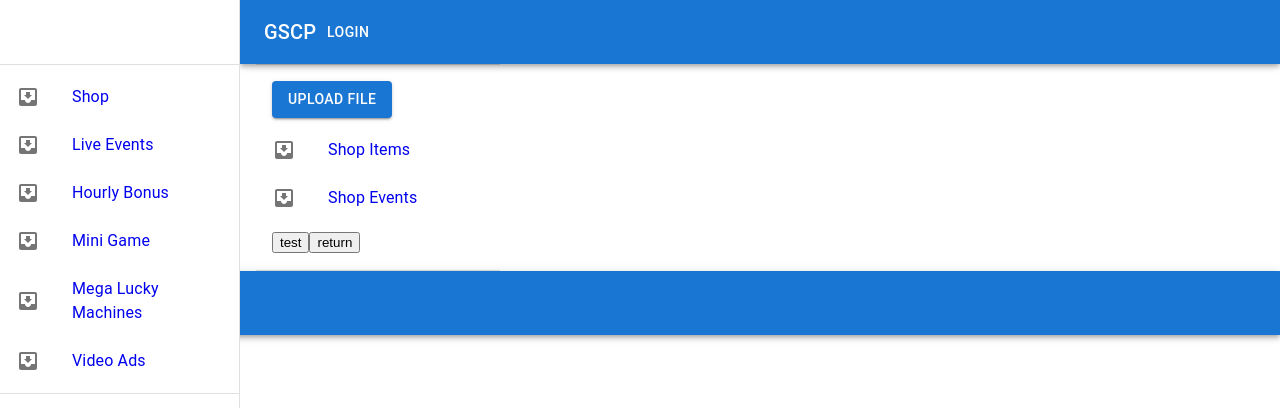
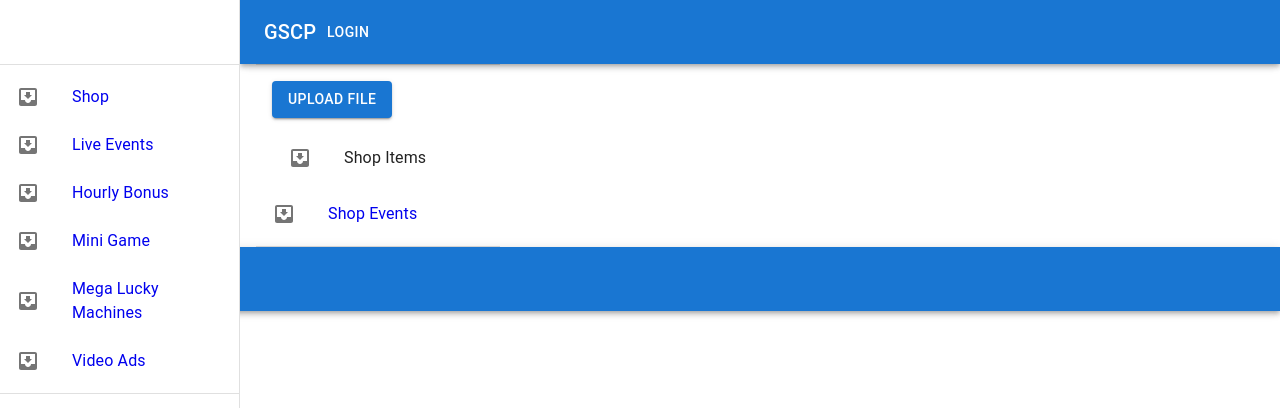
Before and after one commit to JMD1986/JsonEditor, a React (Create React App) app: page /shop in a window 1280 px wide. Shown: the top 408 px of the page. Built offline with nearby package versions, Linux system fonts and the light colour scheme.

Commit message:
got list items of shops showing in shops component

```diff
--- a/src/App.js
+++ b/src/App.js
@@ -9,6 +9,7 @@ import VideoAds from "./components/VideoAds";
 import HourlyBonus from "./components/HourlyBonus";
 import { Routes, Route, Outlet, Link } from "react-router-dom";
 import Shop from "./routes/shop";
+import { ShopList } from "./components/shop/ShopList";
 function App() {
   return (
     <div className="App">
@@ -21,6 +22,7 @@ function App() {
           <Route path="shop" element={<Shop />} />
           <Route path="miniGame" element={<MiniGame />} />
           <Route path="mlm" element={<Mlm />} />
+          <Route path="shop/shopitems" element={<ShopList />} />
 
           <Route path="dashboard" element={<Dashboard />} />
 
--- a/src/components/shared/SingleFileUploader.tsx
+++ b/src/components/shared/SingleFileUploader.tsx
@@ -26,6 +26,7 @@ const SingleFileUploader: React.FunctionComponent<any> = ({
       const jsonData = await readFileAsync(file); //@ts-ignore
       setFileInfo(file);
       setFileName(file.name);
+      console.log(jsonData);
       upload(jsonData);
     } catch (error: any) {
       upload("Error parsing JSON file: " + error.message);
--- a/src/components/shop/ShopList.tsx
+++ b/src/components/shop/ShopList.tsx
@@ -2,12 +2,25 @@ import { store } from "../../app/store";
 import * as React from "react";
 import { useDispatch, useSelector } from "react-redux";
 import { load } from "../../app/shopSlice";
+import List from "@mui/material/List";
+import ListItem from "@mui/material/ListItem";
+import ListItemButton from "@mui/material/ListItemButton";
+import ListItemIcon from "@mui/material/ListItemIcon";
+import ListItemText from "@mui/material/ListItemText";
+import IconButton from "@mui/material/IconButton";
+import { useEffect, useState } from "react";
 export interface IShopListProps {}
 // function testState()
 
 // }
 
 export function ShopList(props: IShopListProps) {
+  const [shopItems, setShopItems] = useState([]);
+  useEffect(() => {
+    console.log(store.getState());
+    //@ts-ignore
+    setShopItems(store.getState().shop.shop.Shops);
+  });
   const dispatch = useDispatch();
   const myState = useSelector((state) => {
     return state;
@@ -17,8 +30,23 @@ export function ShopList(props: IShopListProps) {
   };
   return (
     <div>
-      <button onClick={testState}>test</button>
-      <button onClick={() => console.log(store.getState())}>return</button>
+      <List sx={{ width: "100%", maxWidth: 360, bgcolor: "background.paper" }}>
+        {shopItems.map((value) => (
+          <ListItem
+            // @ts-ignore
+            key={value.Id}
+            disableGutters
+            secondaryAction={
+              <IconButton aria-label="comment">
+                <ListItemButton />
+              </IconButton>
+            }
+          >
+            {/* @ts-ignore  */}
+            <ListItemText primary={`Line item ${value.Name}`} />
+          </ListItem>
+        ))}
+      </List>
     </div>
   );
 }
--- a/src/routes/shop.tsx
+++ b/src/routes/shop.tsx
@@ -13,7 +13,7 @@ import ListItemIcon from "@mui/material/ListItemIcon";
 import ListItemText from "@mui/material/ListItemText";
 import TextField from "@mui/material/TextField";
 import Toolbar from "@mui/material/Toolbar";
-import { Link } from "react-router-dom";
+import { Link, Outlet } from "react-router-dom";
 import Button from "@mui/material/Button";
 import SingleFileUploader from "../components/shared/SingleFileUploader";
 import { ShopList } from "../components/shop/ShopList";
@@ -22,6 +22,7 @@ import { load } from "../app/shopSlice";
 import { useState } from "react";
 function Shop() {
   const [fileName, setFileName] = useState(null);
+  const [view, setView] = useState("");
   const dispatch = useDispatch();
 
   const uploadToState = (file: any) => {
@@ -34,18 +35,18 @@ function Shop() {
   const upload = () => {
     console.log("testing");
   };
+  function Lists() {
+    if (view === "items") {
+      return <ShopList />;
+    }
+  }
+
   return (
     <div style={divStyle}>
       <Toolbar />
       <Divider />
       <List>
         <ListItem key={"upload"} disablePadding>
-          {/* <TextField
-            id="standard-basic"
-            label="Standard"
-            variant="standard"
-            onChange={upload}
-          /> */}
           <ListItemButton>
             <SingleFileUploader
               upload={uploadToState}
@@ -61,7 +62,7 @@ function Shop() {
           </ListItem>
         )}
 
-        <ListItem key={"Item"} disablePadding component={Link} to="/shop">
+        <ListItem onClick={() => setView("items")}>
           <ListItemButton>
             <ListItemIcon>
               <InboxIcon />
@@ -82,11 +83,12 @@ function Shop() {
             <ListItemText primary={"Shop Events"} />
           </ListItemButton>
         </ListItem>
-        <ListItem>
+        {/* <ListItem>
           <ShopList />
-        </ListItem>
+        </ListItem> */}
       </List>
       <Divider />
+      <Lists />
     </div>
   );
 }
```
Also changed, not shown: src/index.js (+7 -0 lines).
